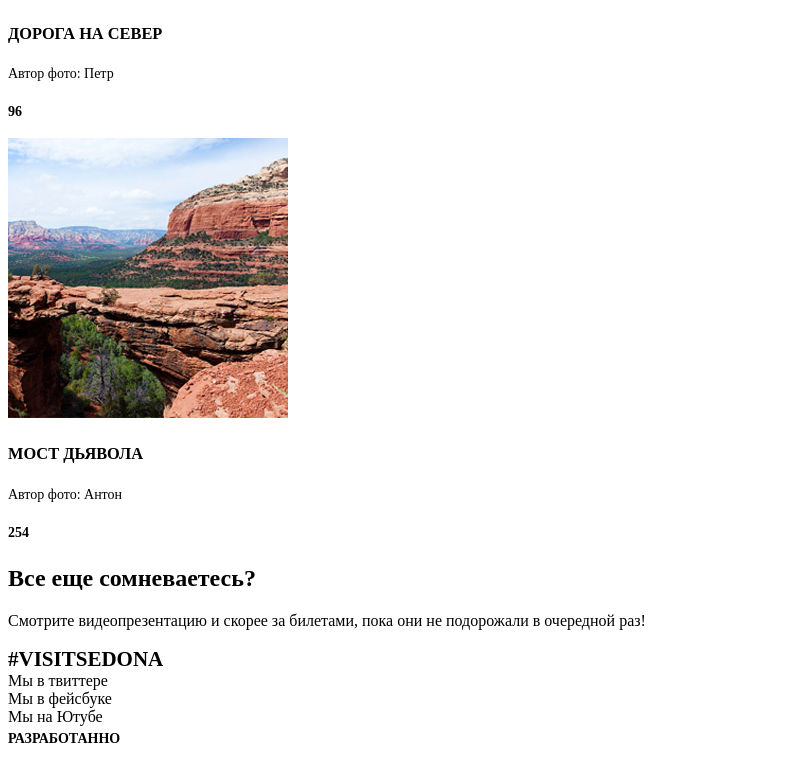
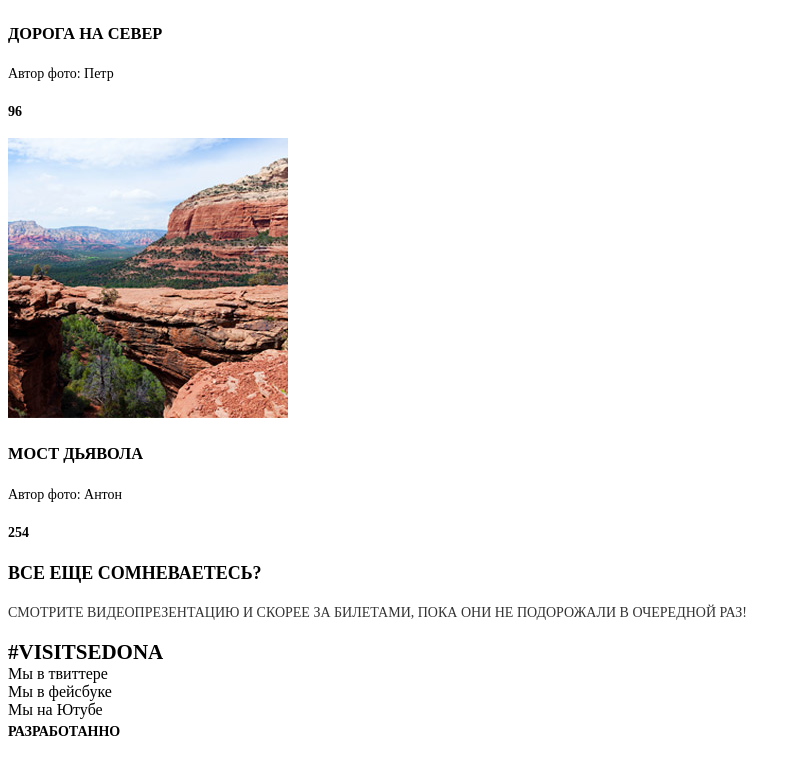
Before and after one commit to RomanSosin/sedona_2, a website: page source/photo.html in a window 1280 px wide. Shown: the part 1975-2735 px from the top of the page, without its empty margins (0-801 px from the left). Drawn offline with nearby package versions, Linux system fonts and the light colour scheme; files that its build step writes are made by us from their sources.

Commit message:
стилизация_БЭМ_video

```diff
--- /dev/null
+++ b/source/less/blocks/video.less
@@ -0,0 +1,16 @@
+.video {
+  text-transform: uppercase;
+}
+
+.video__title {
+  font-size: 18px;
+  line-height: 26px;
+  font-weight: 700;
+  color: #000000;
+}
+
+.video__describe {
+  font-size: 14px;
+  line-height: 24px;
+  color: #333333;
+}
--- a/source/less/style.less
+++ b/source/less/style.less
@@ -12,6 +12,7 @@
 @import "blocks/intro-not-index.less";
 @import "blocks/photo";
 @import "blocks/gallery.less";
+@import "blocks/video.less";
 
 body {
   background-color: #ffffff;
```
